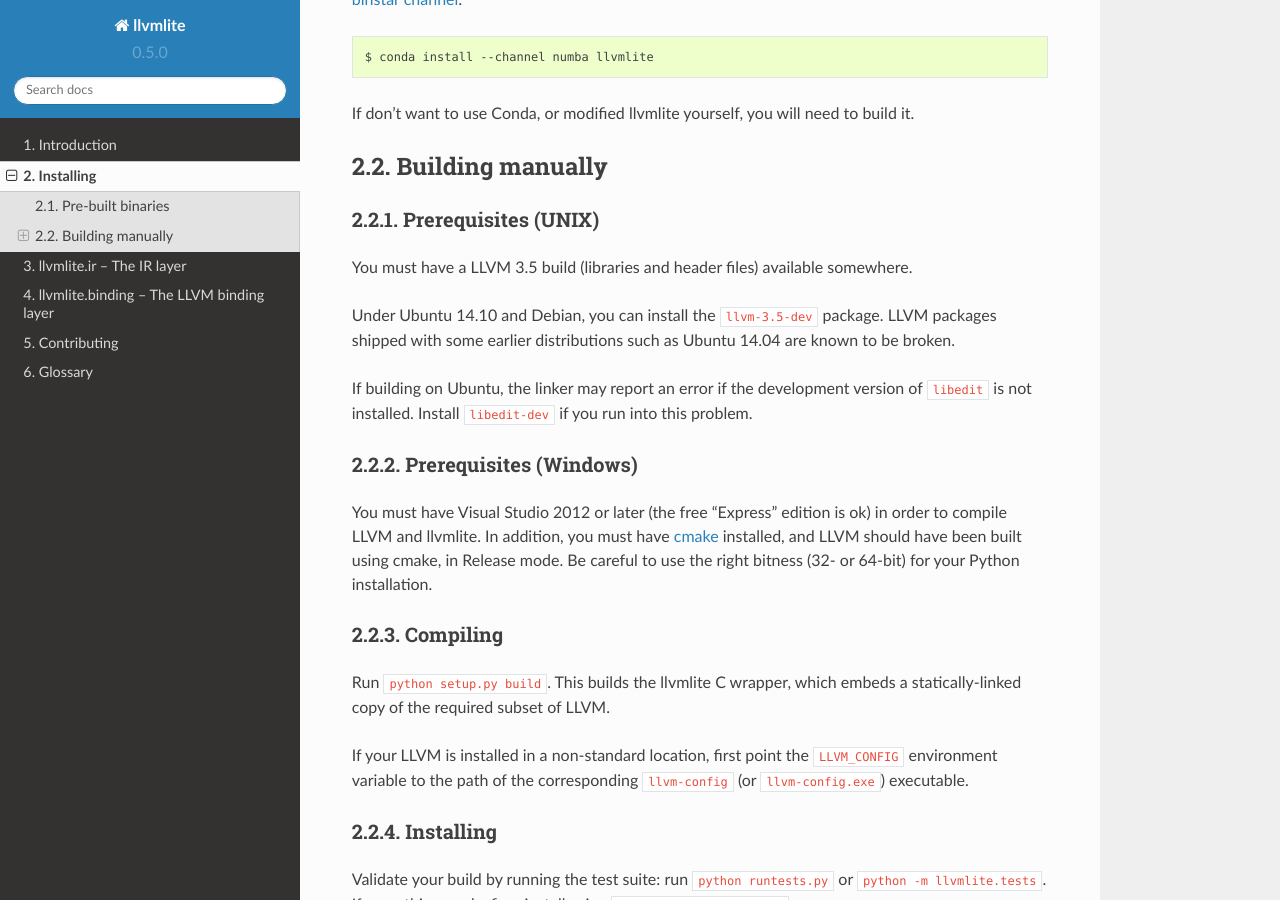
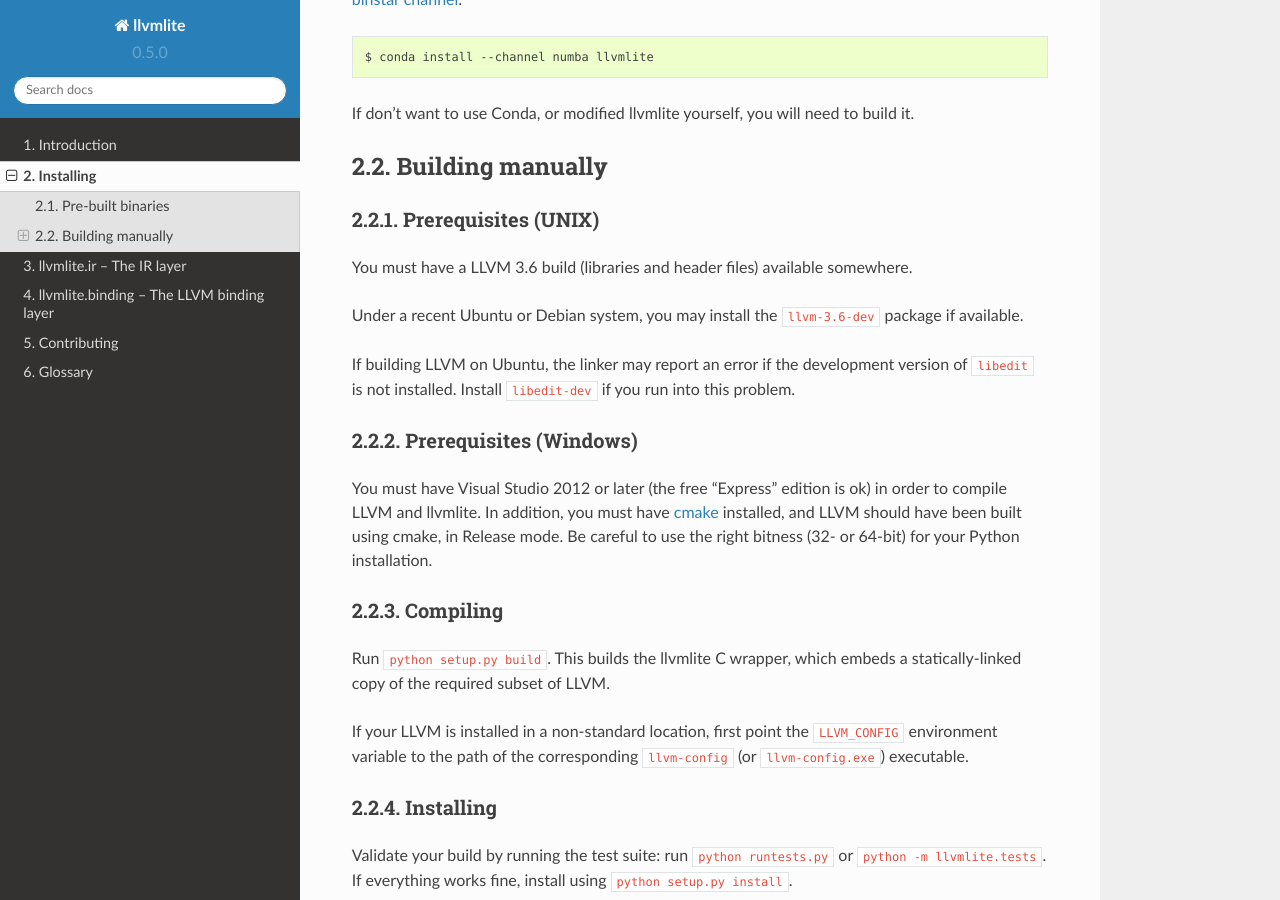
Before and after one commit to numba/llvmlite, a Sphinx documentation site: the page built from docs/source/install/index.rst, in a window 1280 px wide and 900 px high, scrolled down 415 px. Built offline with Sphinx 7.4.7 and the Read the Docs theme 2.0.0, drawn with Linux system fonts in a browser that asks for light colours.

Commit message:
Update references to LLVM 3.5

```diff
--- a/docs/source/conf.py
+++ b/docs/source/conf.py
@@ -301,5 +301,5 @@
 # Example configuration for intersphinx: refer to the Python standard library.
 intersphinx_mapping = {
     'python': ('https://docs.python.org/3', None),
-    'llvm': ('http://llvm.org/releases/3.5.1/docs', None),
+    'llvm': ('http://llvm.org/releases/3.6.1/docs', None),
     }
--- a/docs/source/developer/index.rst
+++ b/docs/source/developer/index.rst
@@ -69,7 +69,7 @@
 
 llvmlite is to be kept compatible with Python 2.6, 2.7, 3.3 and 3.4 under
 at least Linux, OS X and Windows.  It only needs to be compatible with
-the currently supported LLVM version (currently, the 3.5 series).
+the currently supported LLVM version (currently, the 3.6 series).
 
 We don't expect contributors to test their code on all platforms.  Pull
 requests are automatically built and tested using
--- a/docs/source/install/index.rst
+++ b/docs/source/install/index.rst
@@ -25,16 +25,15 @@
 Prerequisites (UNIX)
 ''''''''''''''''''''
 
-You must have a LLVM 3.5 build (libraries and header files) available
+You must have a LLVM 3.6 build (libraries and header files) available
 somewhere.
 
-Under Ubuntu 14.10 and Debian, you can install the ``llvm-3.5-dev``
-package.  LLVM packages shipped with some earlier distributions such as
-Ubuntu 14.04 are known to be broken.
+Under a recent Ubuntu or Debian system, you may install the ``llvm-3.6-dev``
+package if available.
 
-If building on Ubuntu, the linker may report an error if the development
-version of ``libedit`` is not installed. Install ``libedit-dev`` if you
-run into this problem.
+If building LLVM on Ubuntu, the linker may report an error if the
+development version of ``libedit`` is not installed. Install ``libedit-dev``
+if you run into this problem.
 
 Prerequisites (Windows)
 '''''''''''''''''''''''
--- a/docs/source/intro/index.rst
+++ b/docs/source/intro/index.rst
@@ -57,8 +57,8 @@
 by changes to LLVM's C++ API (which can occur at every feature release).
 Therefore, each llvmlite version is targetted to a specific LLVM feature
 version.  It should work accross all given bugfix releases of that version
-(for example, llvmlite 0.4.0 would work with LLVM 3.5.0 and 3.5.1, but
-with neither LLVM 3.4.0 nor 3.6.0).
+(for example, llvmlite 0.6.0 would work with LLVM 3.6.0 and 3.6.1, but
+with neither LLVM 3.5.0 nor 3.7.0).
 
 Which LLVM version is supported is driven by Numba_'s requirements.
 
--- a/docs/source/ir/index.rst
+++ b/docs/source/ir/index.rst
@@ -17,7 +17,7 @@
 .. seealso::
    To make use of this module, you should be familiar with the concepts
    presented in the `LLVM Language Reference
-   <http://llvm.org/releases/3.5.1/docs/LangRef.html>`_.
+   <http://llvm.org/releases/3.6.1/docs/LangRef.html>`_.
 
 .. toctree::
    :maxdepth: 3
```
Also changed, not shown: README.rst (+4 -5 lines), docs/source/binding/engine.rst (+2 -11 lines), 1 other file.
